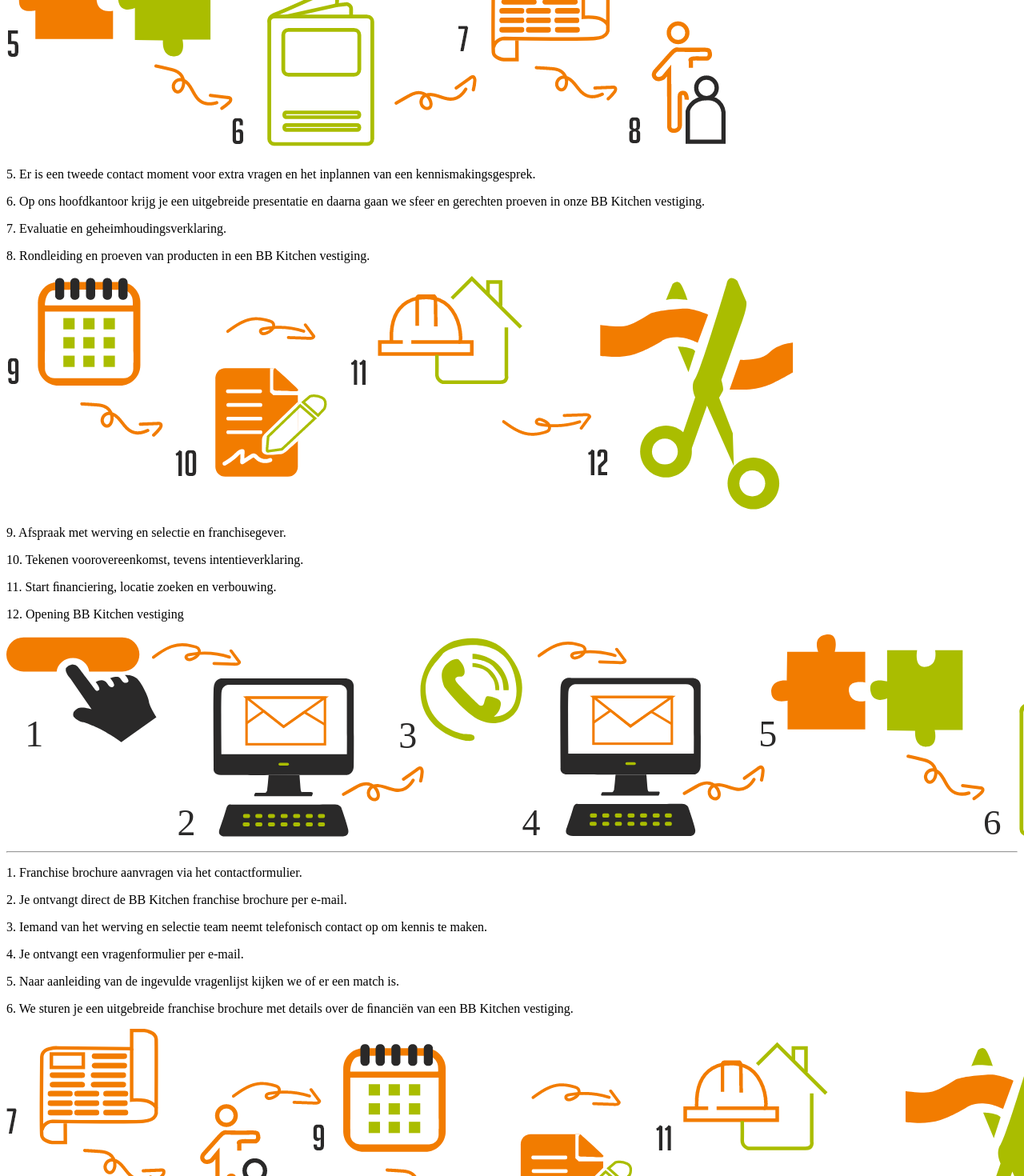
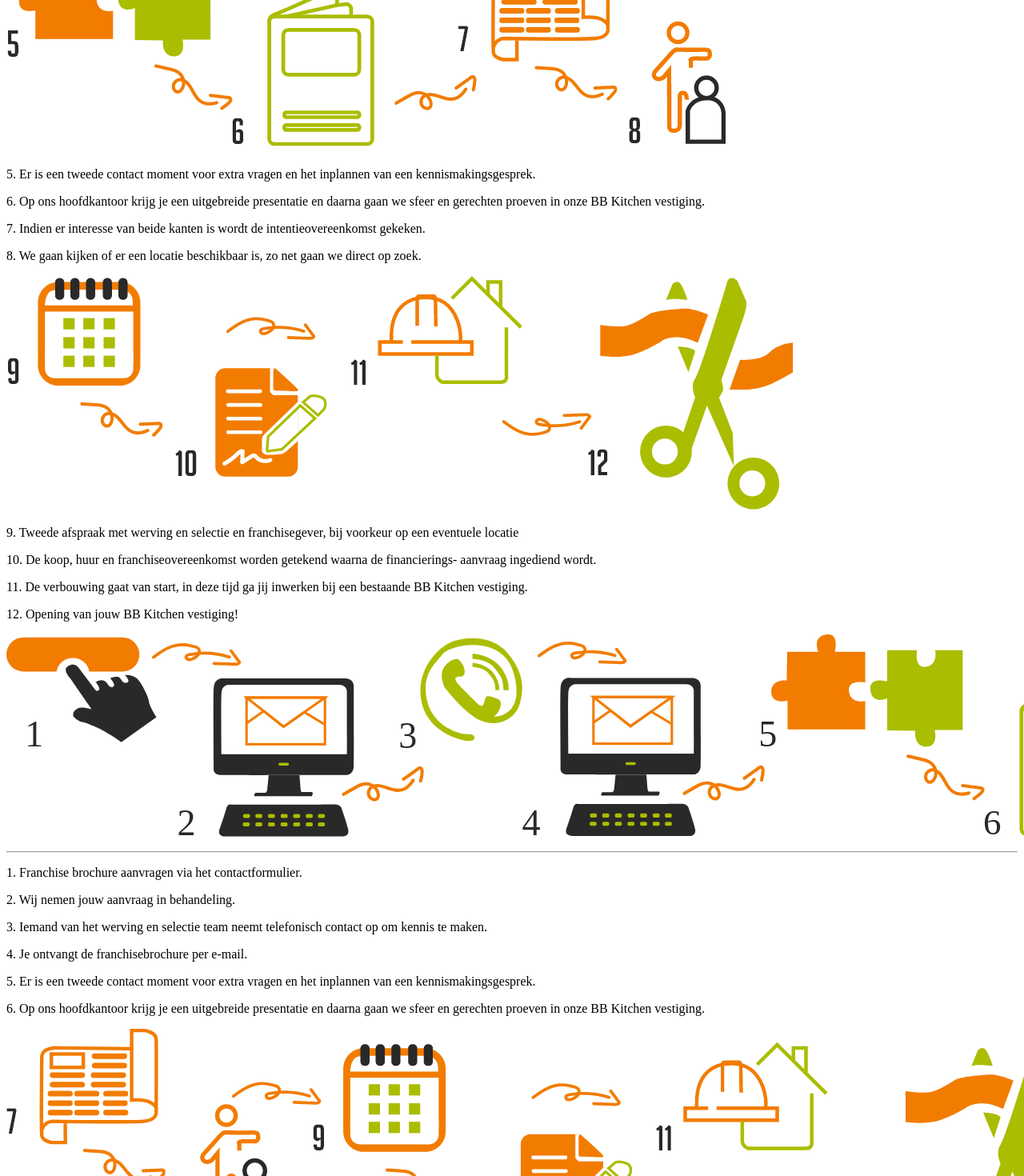
Before and after one commit to Rhunterj/bigBread-franchise, a Next.js app: page / in a window 1280 px wide. Shown: the part 2637-4107 px from the top of the page at 80% size. Built offline with nearby package versions, Linux system fonts and the light colour scheme.

Commit message:
copy changes

```diff
--- a/components/SubFooter/SubFooter.tsx
+++ b/components/SubFooter/SubFooter.tsx
@@ -45,7 +45,7 @@ export const SubFooter = () => {
         }
 
         sendEmail().then((res) => {
-            if (res.sent === "ok") {
+            if (res.sent === 'ok') {
                 setSuccess(true)
             }
         })
@@ -103,11 +103,12 @@ export const SubFooter = () => {
                         </div>
                         <div className="flex flex-row w-full py-2 text-black">
                             <p className="text-[#161615] text-xs w-1/2 mr-4 font-medium">
-                                7. Evaluatie en geheimhoudingsverklaring.
+                                7. Indien er interesse van beide kanten is wordt
+                                de intentieovereenkomst gekeken.
                             </p>
                             <p className="text-[#161615] text-xs w-1/2 font-medium">
-                                8. Rondleiding en proeven van producten in een
-                                BB Kitchen vestiging.
+                                8. We gaan kijken of er een locatie beschikbaar
+                                is, zo net gaan we direct op zoek.
                             </p>
                         </div>
                         <img
@@ -117,21 +118,24 @@ export const SubFooter = () => {
                         />
                         <div className="flex flex-row w-full py-2 text-black">
                             <p className="text-[#161615] text-xs w-1/2 mr-4 font-medium">
-                                9. Afspraak met werving en selectie en
-                                franchisegever.
+                                9. Tweede afspraak met werving en selectie en
+                                franchisegever, bij voorkeur op een eventuele
+                                locatie
                             </p>
                             <p className="text-[#161615] text-xs w-1/2 font-medium">
-                                10. Tekenen voorovereenkomst, tevens
-                                intentieverklaring.
+                                10. De koop, huur en franchiseovereenkomst
+                                worden getekend waarna de financierings-
+                                aanvraag ingediend wordt.
                             </p>
                         </div>
                         <div className="flex flex-row w-full py-2 text-black">
                             <p className="text-[#161615] text-xs w-1/2 mr-4 font-medium">
-                                11. Start ﬁnanciering, locatie zoeken en
-                                verbouwing.
+                                11. De verbouwing gaat van start, in deze tijd
+                                ga jij inwerken bij een bestaande BB Kitchen
+                                vestiging.
                             </p>
                             <p className="text-[#161615] text-xs w-1/2 font-medium">
-                                12. Opening BB Kitchen vestiging
+                                12. Opening van jouw BB Kitchen vestiging!
                             </p>
                         </div>
                     </div>
@@ -145,8 +149,7 @@ export const SubFooter = () => {
                                     contactformulier.
                                 </p>
                                 <p className="text-[#161615] mb-4 text-lg font-medium">
-                                    2. Je ontvangt direct de BB Kitchen
-                                    franchise brochure per e-mail.
+                                    2. Wij nemen jouw aanvraag in behandeling.
                                 </p>
                             </div>
                             <div className="px-4 w-[30%]">
@@ -156,19 +159,21 @@ export const SubFooter = () => {
                                     maken.
                                 </p>
                                 <p className="text-[#161615] mb-4 text-lg font-medium">
-                                    4. Je ontvangt een vragenformulier per
+                                    4. Je ontvangt de franchisebrochure per
                                     e-mail.
                                 </p>
                             </div>
                             <div className="w-[30%]">
                                 <p className="text-[#161615] mb-4 text-lg font-medium">
-                                    5. Naar aanleiding van de ingevulde
-                                    vragenlijst kijken we of er een match is.
+                                    5. Er is een tweede contact moment voor
+                                    extra vragen en het inplannen van een
+                                    kennismakingsgesprek.
                                 </p>
                                 <p className="text-[#161615] mb-4 text-lg font-medium">
-                                    6. We sturen je een uitgebreide franchise
-                                    brochure met details over de ﬁnanciën van
-                                    een BB Kitchen vestiging.
+                                    6. Op ons hoofdkantoor krijg je een
+                                    uitgebreide presentatie en daarna gaan we
+                                    sfeer en gerechten proeven in onze BB
+                                    Kitchen vestiging.
                                 </p>
                             </div>
                         </div>
```
